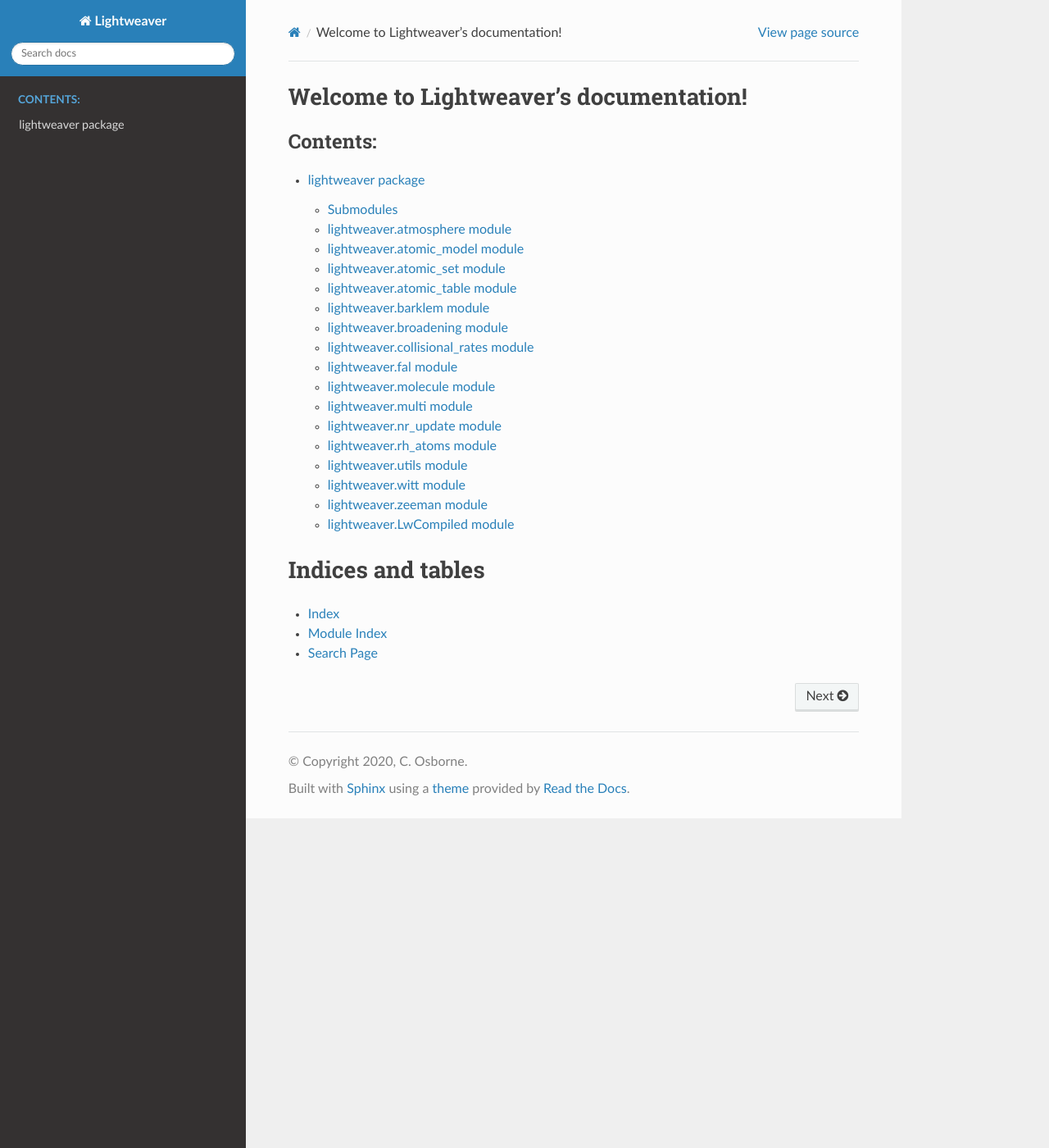
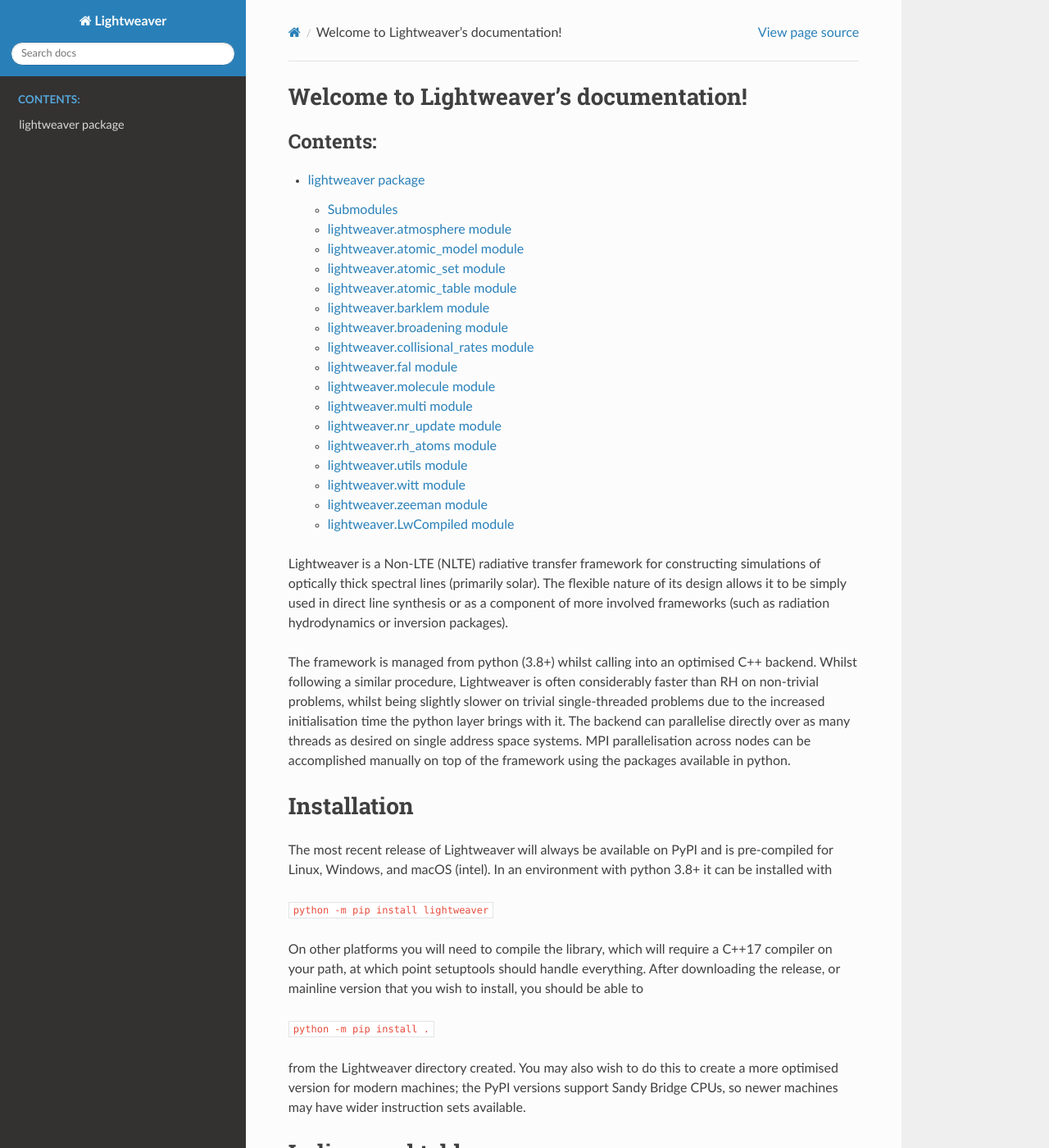
Before and after one commit to Goobley/Lightweaver, a Sphinx documentation site: the page built from docs/index.rst, in a window 1280 px wide and 1400 px high. Shown: the whole window at 82% size. Built offline with Sphinx 7.4.7 and the Read the Docs theme 2.0.0, drawn with Linux system fonts in a browser that asks for light colours.

Commit message:
Few more doc tweaks, need to add the body now

```diff
--- a/docs/index.rst
+++ b/docs/index.rst
@@ -12,6 +12,42 @@
 
    lightweaver-api
 
+Lightweaver is a Non-LTE (NLTE) radiative transfer framework for constructing
+simulations of optically thick spectral lines (primarily solar).
+The flexible nature of its design allows it to be simply used in direct line
+synthesis or as a component of more involved frameworks (such as radiation
+hydrodynamics or inversion packages).
+
+The framework is managed from python (3.8+) whilst calling into an optimised
+C++ backend. Whilst following a similar procedure, Lightweaver is often
+considerably faster than RH on non-trivial problems, whilst being slightly
+slower on trivial single-threaded problems due to the increased
+initialisation time the python layer brings with it.
+The backend can parallelise directly over as many threads as desired on
+single address space systems. MPI parallelisation across nodes can be
+accomplished manually on top of the framework using the packages available in
+python.
+
+Installation
+============
+
+The most recent release of Lightweaver will always be available on PyPI and
+is pre-compiled for Linux, Windows, and macOS (intel). In an environment with
+python 3.8+ it can be installed with
+
+``python -m pip install lightweaver``
+
+On other platforms you will need to compile the library, which will require a
+C++17 compiler on your path, at which point setuptools should handle
+everything. After downloading the release, or mainline version that you wish
+to install, you should be able to
+
+``python -m pip install .``
+
+from the Lightweaver directory created. You may also wish to do this to
+create a more optimised version for modern machines; the PyPI versions
+support Sandy Bridge CPUs, so newer machines may have wider instruction sets
+available.
 
 Indices and tables
 ==================
```
Also changed, not shown: 1 other file.
